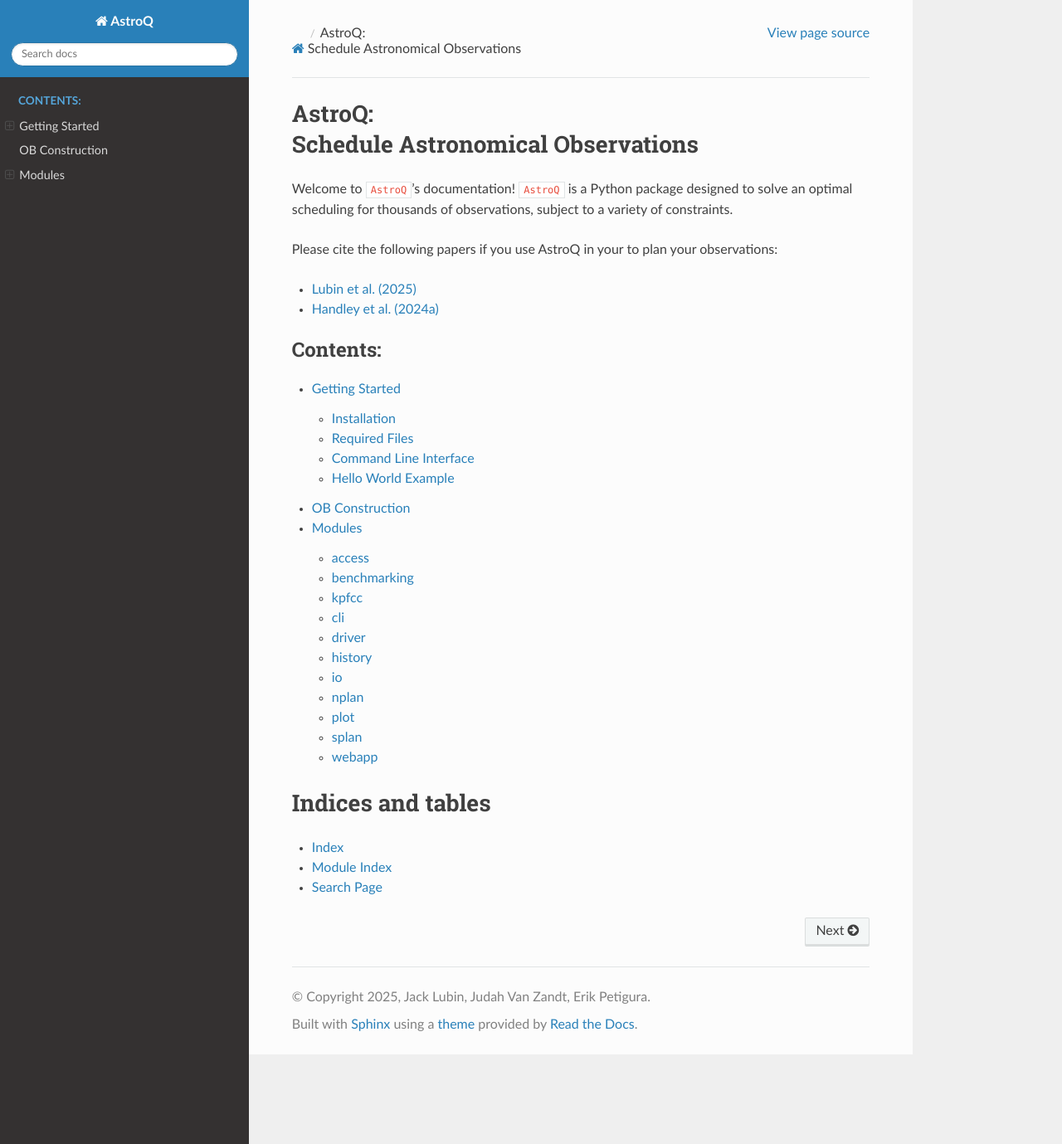
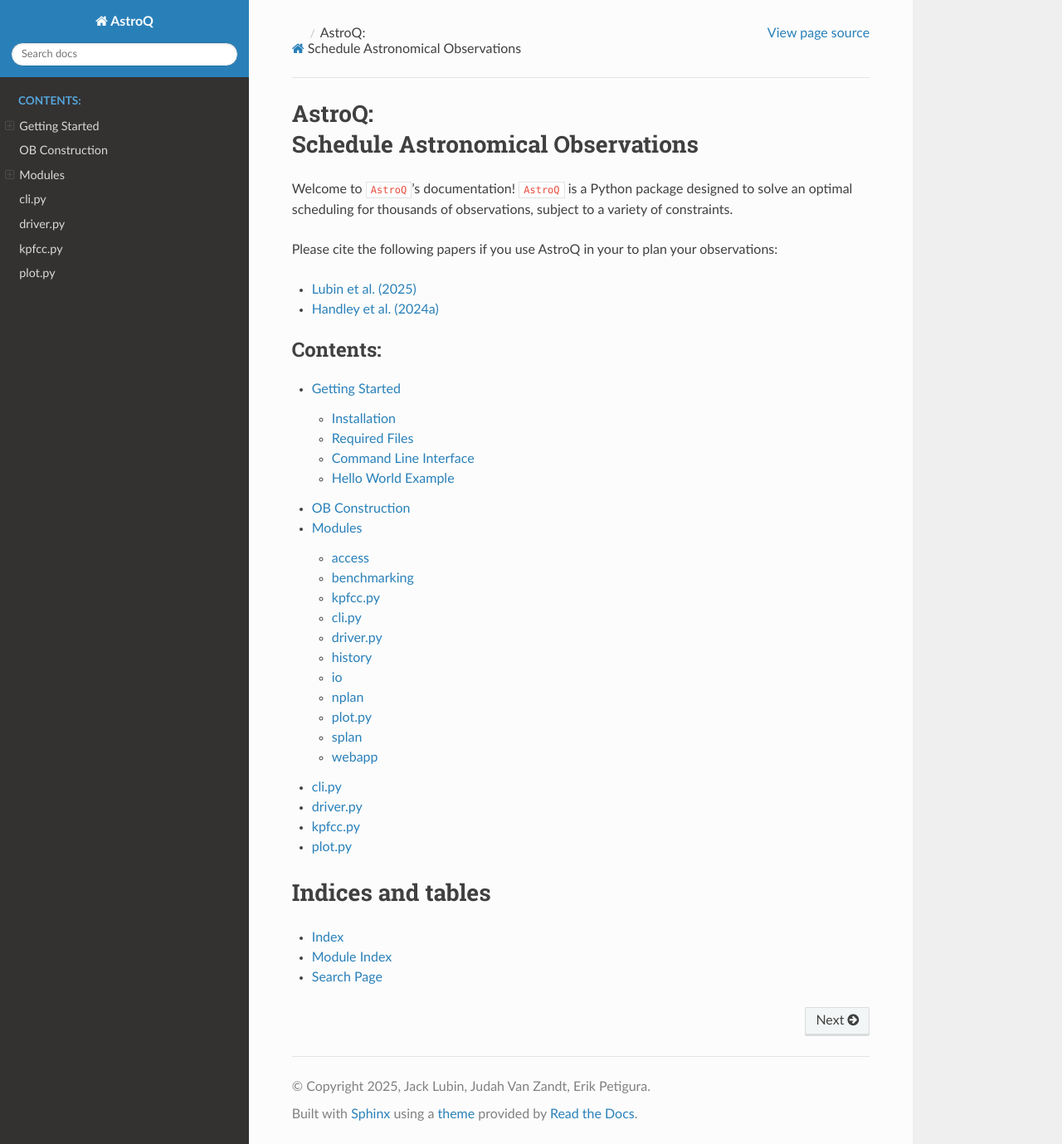
Before and after one commit to jluby127/AstroQ, a Sphinx documentation site: the page built from docs/index.rst, in a window 1280 px wide and 1379 px high. Shown: the whole window at 83% size. Built offline with Sphinx 7.4.7 and the Read the Docs theme 3.1.0, drawn with Linux system fonts in a browser that asks for light colours.

Commit message:
cursor trying to fix RTD issue

```diff
--- a/docs/conf.py
+++ b/docs/conf.py
@@ -45,10 +45,10 @@
 html_theme = 'sphinx_rtd_theme' #'alabaster' #
 html_static_path = ['_static']
 
-# Theme options to improve sidebar navigation
+# Theme options to improve sidebar navigation (-1 = show full tree)
 html_theme_options = {
     'collapse_navigation': False,
-    'navigation_depth': 4,
+    'navigation_depth': -1,
     'titles_only': False,
     'sticky_navigation': True,
 }
--- a/docs/index.rst
+++ b/docs/index.rst
@@ -28,6 +28,10 @@
    getting_started
    ob_construction
    modules
+   individual_rsts/cli
+   individual_rsts/driver
+   individual_rsts/kpfcc
+   individual_rsts/plot
 
 Indices and tables
 ==================
--- a/docs/individual_rsts/cli.rst
+++ b/docs/individual_rsts/cli.rst
@@ -1,7 +1,7 @@
 .. _cli:
 
-cli
-===
+cli.py
+======
 
 .. automodule:: astroq.cli
    :members:
--- a/docs/individual_rsts/driver.rst
+++ b/docs/individual_rsts/driver.rst
@@ -1,7 +1,7 @@
 .. _driver:
 
-driver
-======
+driver.py
+=========
 
 .. automodule:: astroq.driver
    :members:
--- a/docs/individual_rsts/kpfcc.rst
+++ b/docs/individual_rsts/kpfcc.rst
@@ -1,7 +1,7 @@
 .. _kpfcc:
 
-kpfcc
-=====
+kpfcc.py
+========
 
 .. automodule:: astroq.queue.kpfcc
    :members:
--- a/docs/individual_rsts/plot.rst
+++ b/docs/individual_rsts/plot.rst
@@ -1,7 +1,7 @@
 .. _plot:
 
-plot
-====
+plot.py
+=======
 
 .. automodule:: astroq.plot
    :members:
```
